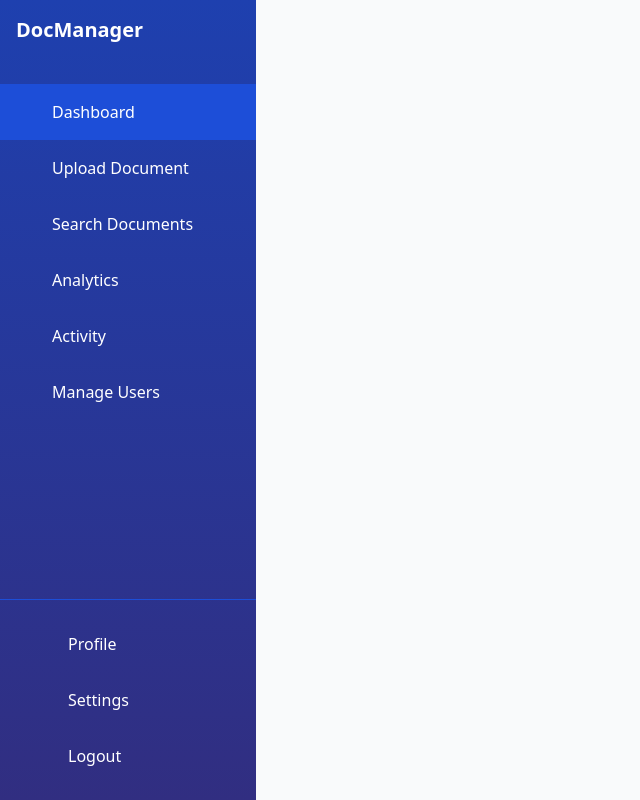
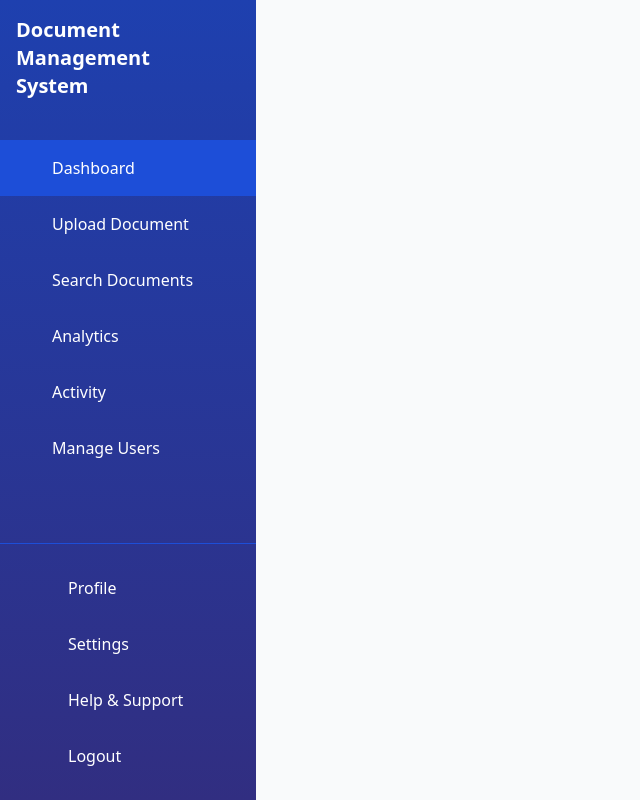
Before and after one commit to manishkumarshriwas/DocumentManagementSystem, a React (Create React App) app: page /login in a window 1280 px wide. Shown: the whole page, without its empty margins (0-640 px from the left). Built offline with nearby package versions, Linux system fonts and the light colour scheme.

Commit message:
feat(sidebar): add settings menu and navigation links

```diff
--- a/src/components/Sidebar.jsx
+++ b/src/components/Sidebar.jsx
@@ -1,7 +1,8 @@
+// components/Sidebar.js
 import React from 'react';
 import { useNavigate } from 'react-router-dom';
 
-const Sidebar = ({ currentPage, setCurrentPage }) => {
+const Sidebar = ({ currentPage, setCurrentPage, onLogout }) => {
   const navigate = useNavigate();
   const [sidebarOpen, setSidebarOpen] = React.useState(true);
 
@@ -26,13 +27,14 @@ const Sidebar = ({ currentPage, setCurrentPage }) => {
   const bottomNavItems = [
     { id: 'profile', icon: 'fa-user', label: 'Profile' },
     { id: 'setting', icon: 'fa-cog', label: 'Settings' },
+    { id: 'help', icon: 'fa-question-circle', label: 'Help & Support' },
     { id: 'logout', icon: 'fa-sign-out-alt', label: 'Logout' },
   ];
 
   return (
     <div id="sidebar" className={`bg-gradient-to-b from-blue-800 to-indigo-900 text-white transition-all duration-300 flex flex-col ${sidebarOpen ? 'w-64' : 'w-20'}`}>
       <div className="p-4 flex items-center justify-between">
-        {sidebarOpen && <h1 className="text-xl font-bold">DocManager</h1>}
+        {sidebarOpen && <h1 className="text-xl font-bold">Document Management System</h1>}
         <button
           id="sidebarToggle"
           className="p-2 rounded-lg hover:bg-blue-700 transition-colors"
@@ -64,7 +66,18 @@ const Sidebar = ({ currentPage, setCurrentPage }) => {
         <ul>
           {bottomNavItems.map((item) => (
             <li key={item.id}>
-              <button className="flex items-center p-4 text-left w-full hover:bg-blue-700 transition-colors">
+              <button
+                onClick={() => {
+                  if (item.id === 'logout') {
+                    onLogout();
+                  } else {
+                    navigateToPage(item.id);
+                  }
+                }}
+                className={`flex items-center p-4 text-left w-full ${
+                  currentPage === item.id ? 'bg-blue-700' : 'hover:bg-blue-700'
+                } transition-colors`}
+              >
                 <i className={`fas ${item.icon} text-xl w-6`}></i>
                 {sidebarOpen && <span className="ml-3">{item.label}</span>}
               </button>
@@ -77,10 +90,6 @@ const Sidebar = ({ currentPage, setCurrentPage }) => {
 };
 
 export default Sidebar;
-
-
-
-
 
 // import React from "react";
 // import { BellIcon, MagnifyingGlassIcon, ChevronDownIcon } from "@heroicons/react/24/outline";
```
